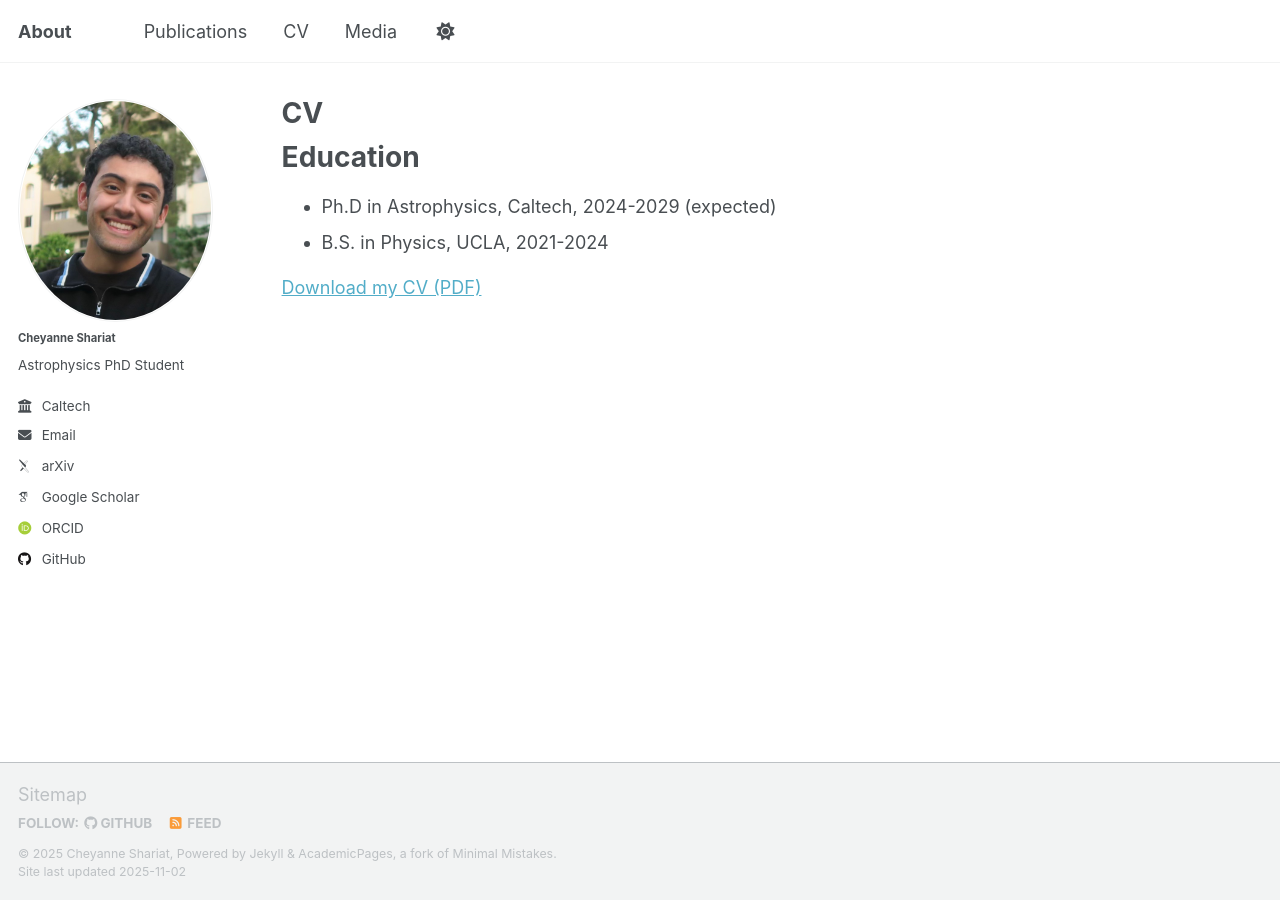
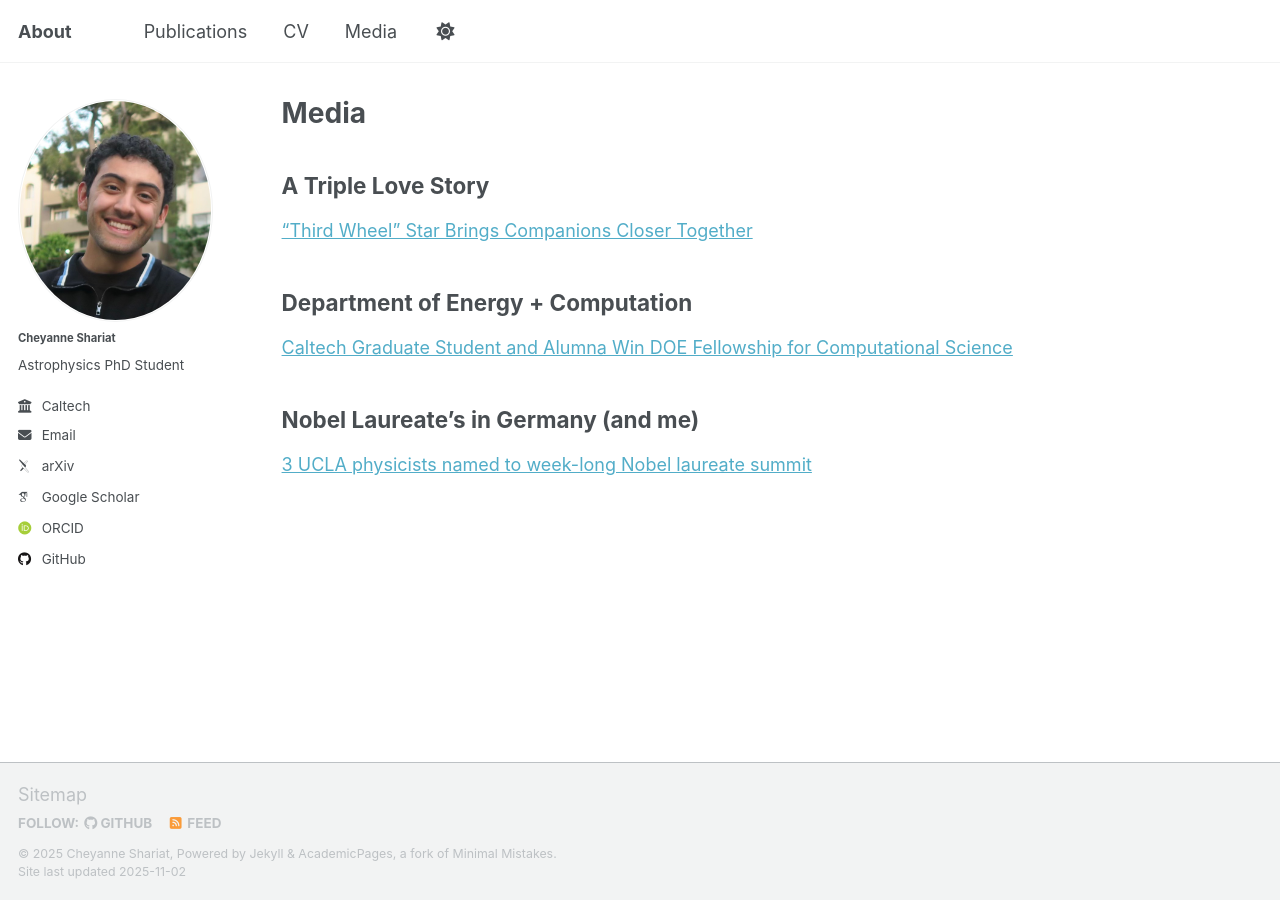
Before and after one commit to cheyanneshariat/cheyanneshariat.github.io, a Jekyll site: the page built from _pages/media.md, in a window 1280 px wide. Built offline with Jekyll 4.4.1, drawn with Linux system fonts in a browser that asks for light colours; some web fonts are replaced; a script that is not in the unit is left out.

Commit message:
Update media.md

```diff
--- a/_pages/media.md
+++ b/_pages/media.md
@@ -1,17 +1,20 @@
 ---
 layout: archive
-title: "CV"
-permalink: /cv/
+title: "Media"
+permalink: /media/
 author_profile: true
-redirect_from:
-  - /resume
 ---
 
 {% include base_path %}
 
-Education
-======
-* Ph.D in Astrophysics, Caltech, 2024-2029 (expected)
-* B.S. in Physics, UCLA, 2021-2024
+## A Triple Love Story
 
-[Download my CV (PDF)]({{ base_path }}/files/Shariat_Cheyanne_CV.pdf)
+["Third Wheel" Star Brings Companions Closer Together](https://www.caltech.edu/about/news/third-wheel-star-brings-companions-closer-together)
+
+## Department of Energy + Computation
+
+[Caltech Graduate Student and Alumna Win DOE Fellowship for Computational Science](https://www.gps.caltech.edu/news-and-events/news/caltech-graduate-student-and-alumna-win-doe-fellowship-for-computational-science)
+
+## Nobel Laureate's in Germany (and me)
+
+[3 UCLA physicists named to week-long Nobel laureate summit](https://www.college.ucla.edu/physical-sciences-ucla-physicists-named-to-week-long-nobel-laureate-summit-2024)
```
